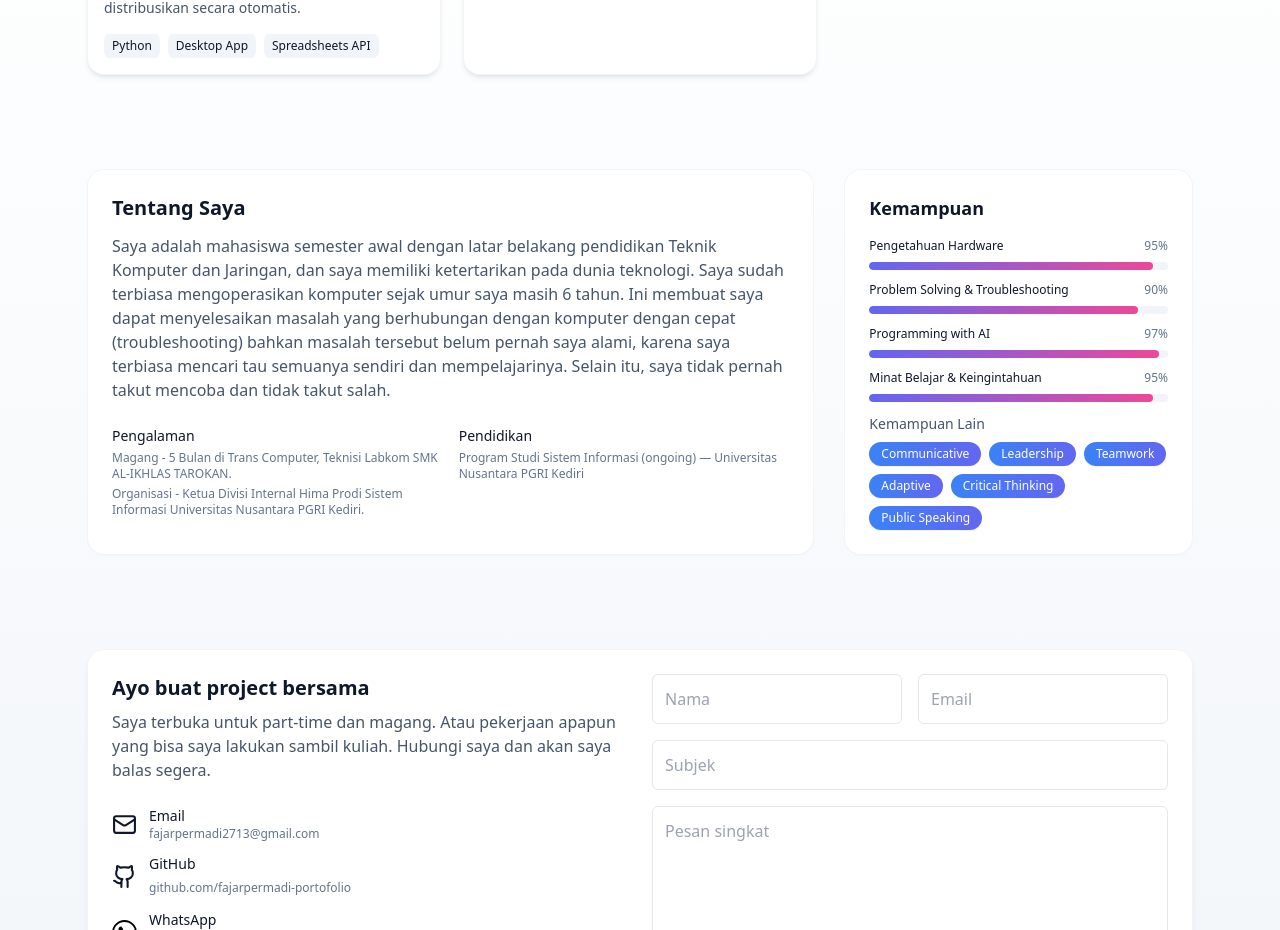
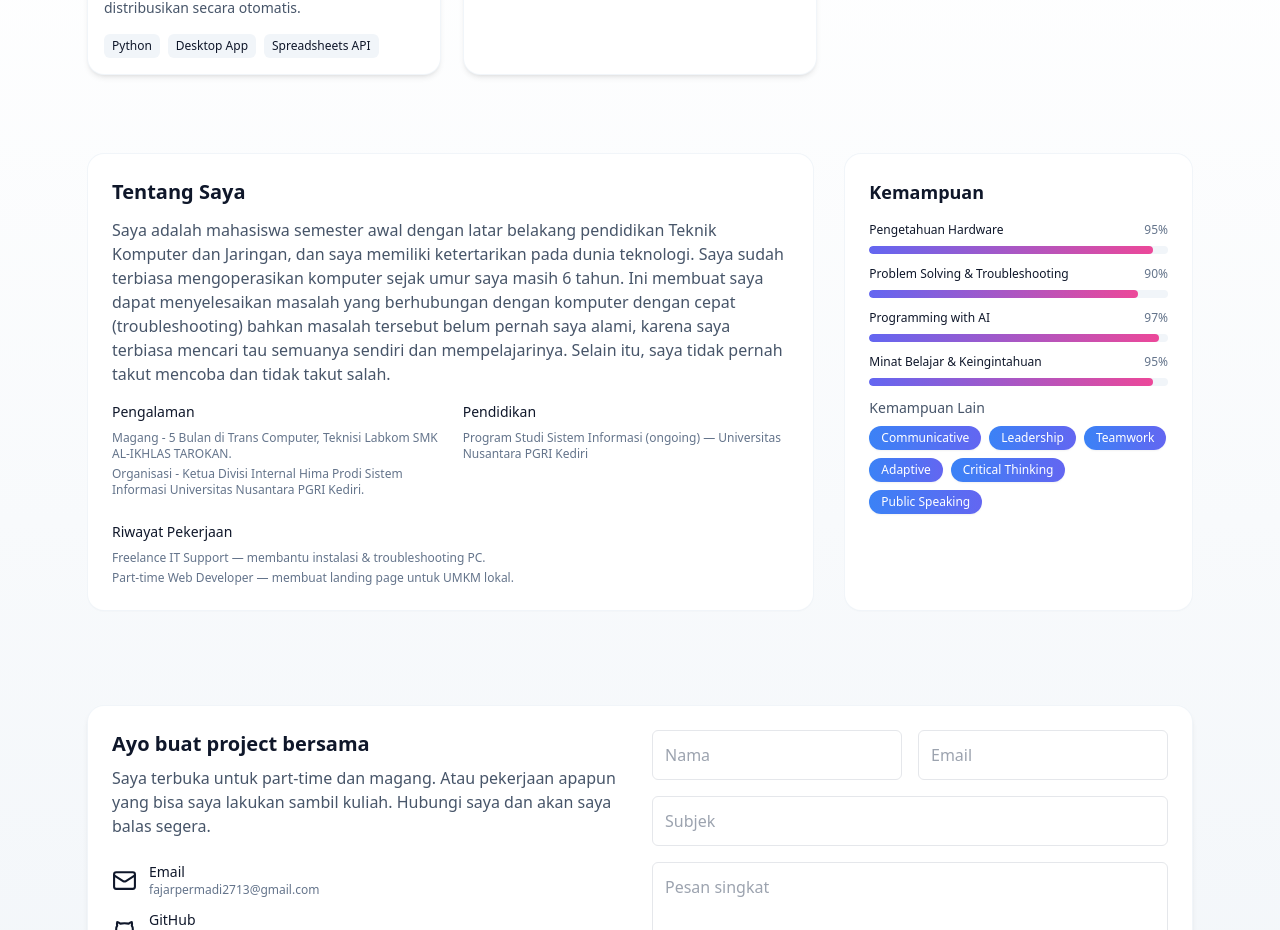
Before and after one commit to fajarpermadi-portofolio/my-portofolio, a React (Vite) app: page / in a window 1280 px wide. Shown: the part 1474-2404 px from the top of the page. Built offline with nearby package versions, Linux system fonts and the light colour scheme.

Commit message:
Update App.jsx

```diff
--- a/src/App.jsx
+++ b/src/App.jsx
@@ -182,21 +182,57 @@ export default function PortfolioWebsite() {
       </section>
 
 {/* About + Skills */}
-      <section id="about" className="max-w-6xl mx-auto grid grid-cols-1 md:grid-cols-3 gap-8 p-6 mt-12">
+<section
+  id="about"
+  className="max-w-6xl mx-auto grid grid-cols-1 md:grid-cols-3 gap-8 p-6 mt-8"
+>
   <div className="md:col-span-2 bg-white rounded-2xl p-6 shadow-sm ring-1 ring-slate-100">
     <h3 className="text-xl font-semibold">Tentang Saya</h3>
-          <p className="text-slate-600 mt-3">Saya adalah mahasiswa semester awal dengan latar belakang pendidikan Teknik Komputer dan Jaringan, dan saya memiliki ketertarikan pada dunia teknologi. Saya sudah terbiasa mengoperasikan komputer sejak umur saya masih 6 tahun. Ini membuat saya dapat menyelesaikan masalah yang berhubungan dengan komputer dengan cepat (troubleshooting) bahkan masalah tersebut belum pernah saya alami, karena saya terbiasa mencari tau semuanya sendiri dan mempelajarinya. Selain itu, saya tidak pernah takut mencoba dan tidak takut salah.</p>
+    <p className="text-slate-600 mt-3">
+      Saya adalah mahasiswa semester awal dengan latar belakang pendidikan
+      Teknik Komputer dan Jaringan, dan saya memiliki ketertarikan pada dunia
+      teknologi. Saya sudah terbiasa mengoperasikan komputer sejak umur saya
+      masih 6 tahun. Ini membuat saya dapat menyelesaikan masalah yang
+      berhubungan dengan komputer dengan cepat (troubleshooting) bahkan masalah
+      tersebut belum pernah saya alami, karena saya terbiasa mencari tau
+      semuanya sendiri dan mempelajarinya. Selain itu, saya tidak pernah takut
+      mencoba dan tidak takut salah.
+    </p>
 
-          <div className="mt-6 grid grid-cols-1 sm:grid-cols-2 gap-4">
+    {/* Grid untuk pengalaman & pendidikan */}
+    <div className="mt-4 grid grid-cols-1 sm:grid-cols-2 gap-6">
       <div>
         <h5 className="text-sm font-medium">Pengalaman</h5>
-              <p className="text-xs text-slate-500 mt-1">Magang - 5 Bulan di Trans Computer, Teknisi Labkom SMK AL-IKHLAS TAROKAN.</p>
-              <p className="text-xs text-slate-500 mt-1">Organisasi - Ketua Divisi Internal Hima Prodi Sistem Informasi Universitas Nusantara PGRI Kediri.</p>
+        <ul className="text-xs text-slate-500 mt-2 space-y-1">
+          <li>
+            Magang - 5 Bulan di Trans Computer, Teknisi Labkom SMK AL-IKHLAS
+            TAROKAN.
+          </li>
+          <li>
+            Organisasi - Ketua Divisi Internal Hima Prodi Sistem Informasi
+            Universitas Nusantara PGRI Kediri.
+          </li>
+        </ul>
       </div>
+
       <div>
         <h5 className="text-sm font-medium">Pendidikan</h5>
-              <p className="text-xs text-slate-500 mt-1">Program Studi Sistem Informasi (ongoing) — Universitas Nusantara PGRI Kediri</p>
+        <ul className="text-xs text-slate-500 mt-2 space-y-1">
+          <li>
+            Program Studi Sistem Informasi (ongoing) — Universitas Nusantara
+            PGRI Kediri
+          </li>
+        </ul>
       </div>
+    </div>
+
+    {/* Bagian riwayat pekerjaan */}
+    <div className="mt-6">
+      <h5 className="text-sm font-medium">Riwayat Pekerjaan</h5>
+      <ul className="text-xs text-slate-500 mt-2 space-y-1">
+        <li>Freelance IT Support — membantu instalasi & troubleshooting PC.</li>
+        <li>Part-time Web Developer — membuat landing page untuk UMKM lokal.</li>
+      </ul>
     </div>
   </div>
 
```
Lines whose indentation alone changed are shown as unchanged.
